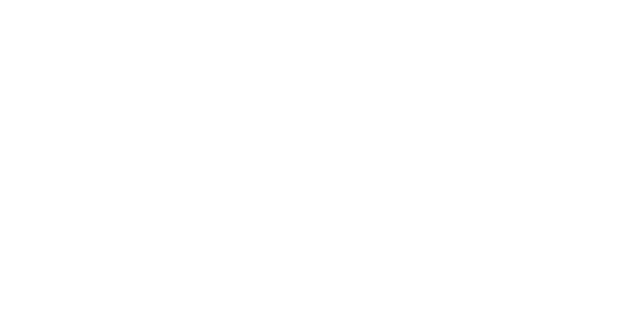
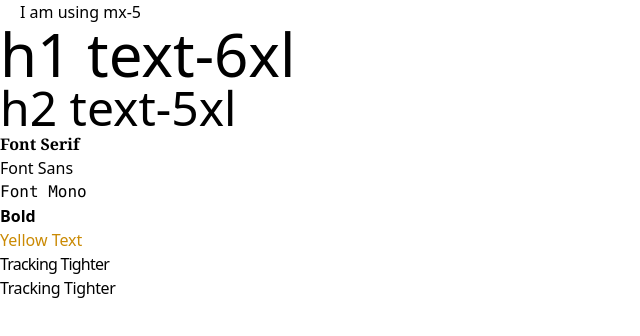
Before and after one commit to ShubhamUpadh/Tailwind-Tutorial, a plain HTML site: page tutorial4.html in a window 1280 px wide. Shown: the whole page, without its empty margins (0-640 px from the left). Drawn offline with nearby package versions, Linux system fonts and the light colour scheme.

Commit message:
Finished tutorial5

```diff
--- a/tutorial4.html
+++ b/tutorial4.html
@@ -3,9 +3,22 @@
 <head>
     <meta charset="UTF-8">
     <meta name="viewport" content="width=device-width, initial-scale=1.0">
+    <script src ="https://cdn.tailwindcss.com"></script>
     <title>Document</title>
 </head>
 <body>
+    <div class ="mx-5">
+        I am using mx-5
+    </div>
+    <h1 class="text-6xl">h1 text-6xl</h1>
+    <h2 class="text-5xl">h2 text-5xl</h2>
+    <div class="font-serif font-extrabold">Font Serif</div>
+    <div class="font-sans">Font Sans</div>
+    <div class ="font-mono">Font Mono</div>
+    <h1 class="font-bold">Bold</h1>
+    <div class="text-yellow-600">Yellow Text</div>
+    <div class="tracking-tighter">Tracking Tighter</div>
+    <div class="tracking-tight">Tracking Tighter</div>
 
 </body>
 </html>
```
Also changed, not shown: tutorial5.html (added, +23 -0 lines).
